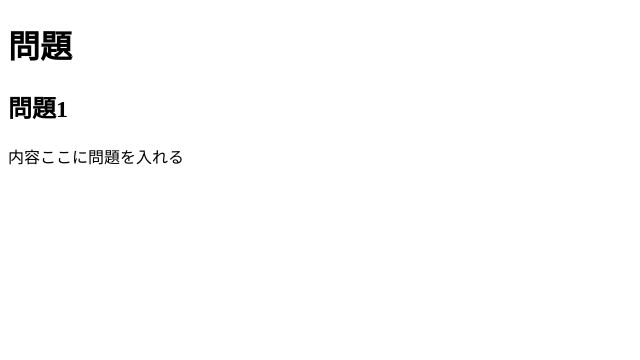
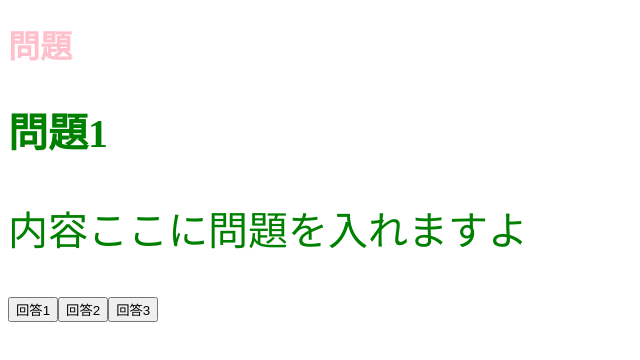
Before and after one commit to tatsuki-iketsu/practice_exam_react, a React (Create React App) app: page / in a window 1280 px wide. Shown: the top 360 px of the page, without its empty margins (0-640 px from the left). Built offline with nearby package versions, Linux system fonts and the light colour scheme.

Commit message:
基本練習中

```diff
--- /dev/null
+++ b/src/App.js
@@ -0,0 +1,26 @@
+import React from "react"
+const App =() =>{
+    const onClickButten1 = ()=> alert('正解です');
+    const onClickButten2 = ()=> alert('残念！不正解です');
+    const onClickButten3 = ()=> alert('残念！不正解です');
+    const contentstyle = {
+        color :'green' ,
+        fontSize : '40px'
+    };
+    const contentRedStyel = {
+        color :'green' ,
+        fontSize : '40px'
+    }
+    return (
+        <>
+                <h1 style={{color:'pink' }}>問題</h1>
+                <h2 style={contentstyle}>問題1</h2>
+                <p style={contentRedStyel}>内容ここに問題を入れますよ</p>
+                <button onClick={onClickButten1}>回答1</button>
+                <button onClick={onClickButten2}>回答2</button>
+                <button onClick={onClickButten3}>回答3</button>
+               </>
+        );
+};
+
+export default App;
--- /dev/null
+++ b/src/components/colorfulMessage.js
@@ -0,0 +1,5 @@
+// import React from "react"
+
+// const colorhulMessage = () => {
+//     return();
+// };
--- a/src/index.js
+++ b/src/index.js
@@ -1,13 +1,6 @@
 import React from "react";
 import ReactDOM from "react-dom/client";
-
-const App = () =>{
-    return <>
-            <h1>問題</h1>
-            <h2>問題1</h2>
-            <p>内容ここに問題を入れる</p>
-           </>;
-};
+import App from "./App";
 
 const container = document.getElementById('root');
 const root = ReactDOM.createRoot(container);
```
